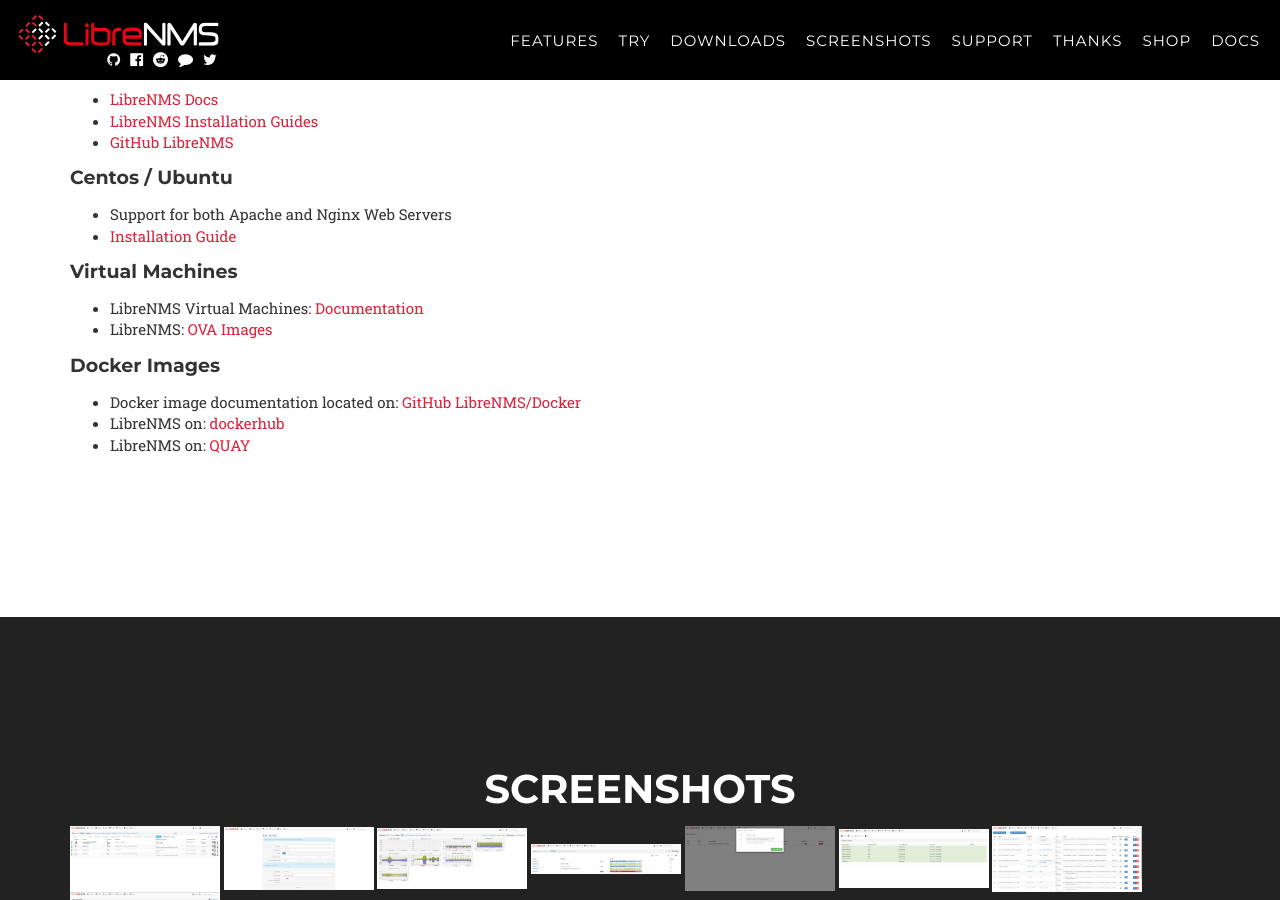
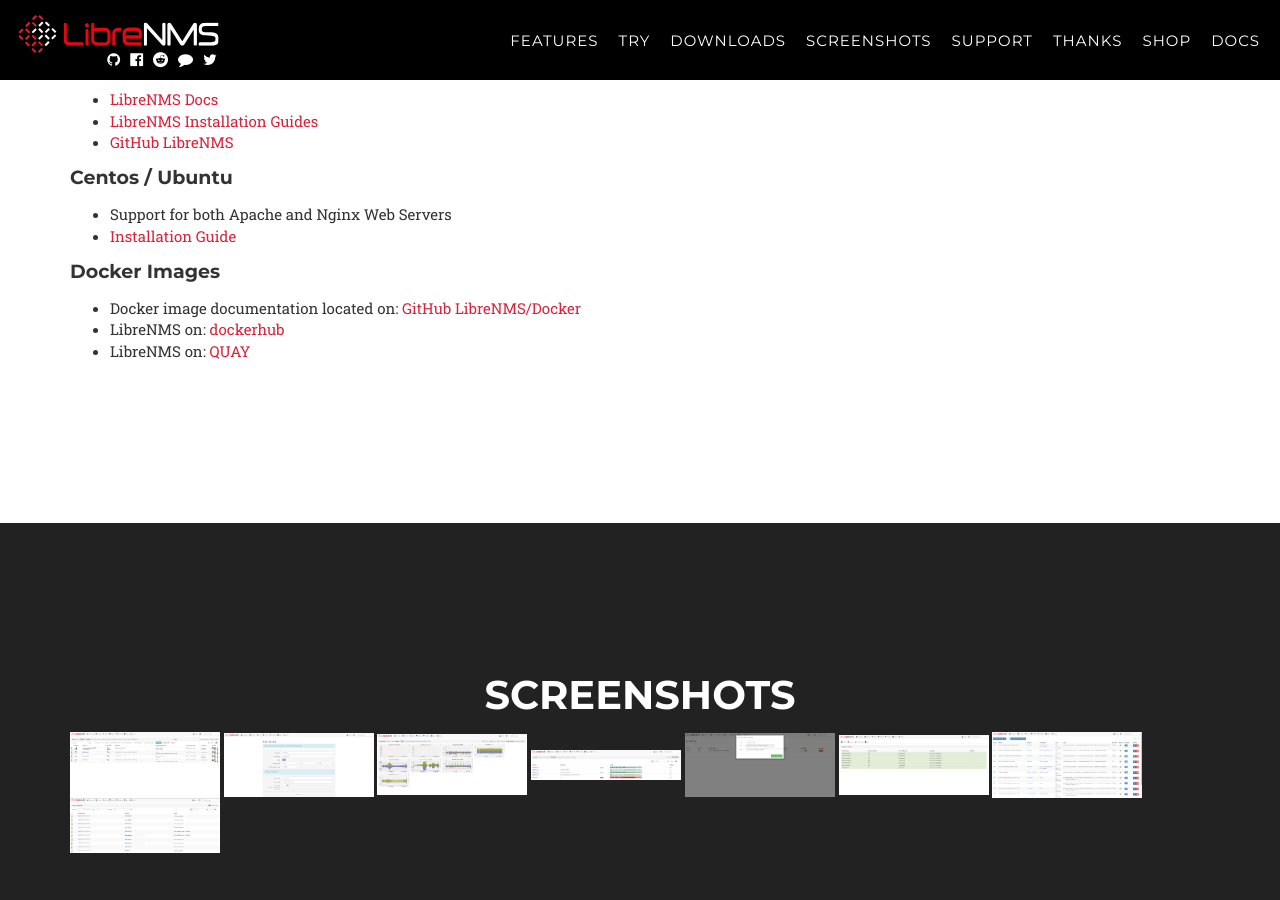
Before and after one commit to librenms/librenms.github.io, a Jekyll site: the page built from index.html, in a window 1280 px wide and 900 px high, scrolled down 2748 px. Built offline with Jekyll 4.4.1, drawn with Linux system fonts in a browser that asks for light colours; nearby versions of some CDN libraries; some web fonts are replaced.

Commit message:
Update downloads.html

```diff
--- a/_includes/downloads.html
+++ b/_includes/downloads.html
@@ -21,11 +21,6 @@
                         <li>Support for both Apache and Nginx Web Servers</li>
                         <li><a href="https://docs.librenms.org/Installation/">Installation Guide</a></li>
                     </ul>
-                    <h4 class="service-heading">Virtual Machines</h4>
-                    <ul>
-                        <li>LibreNMS Virtual Machines: <a href="https://docs.librenms.org/Installation/Images/">Documentation</a></li>
-                        <li>LibreNMS: <a href="https://github.com/librenms/packer-builds/releases/latest">OVA Images</a></li>
-                    </ul>
                     <h4 class="service-heading">Docker Images</h4>
                     <ul>
                         <li>Docker image documentation located on: <a href="https://github.com/librenms/docker">GitHub LibreNMS/Docker</a></li>
```
